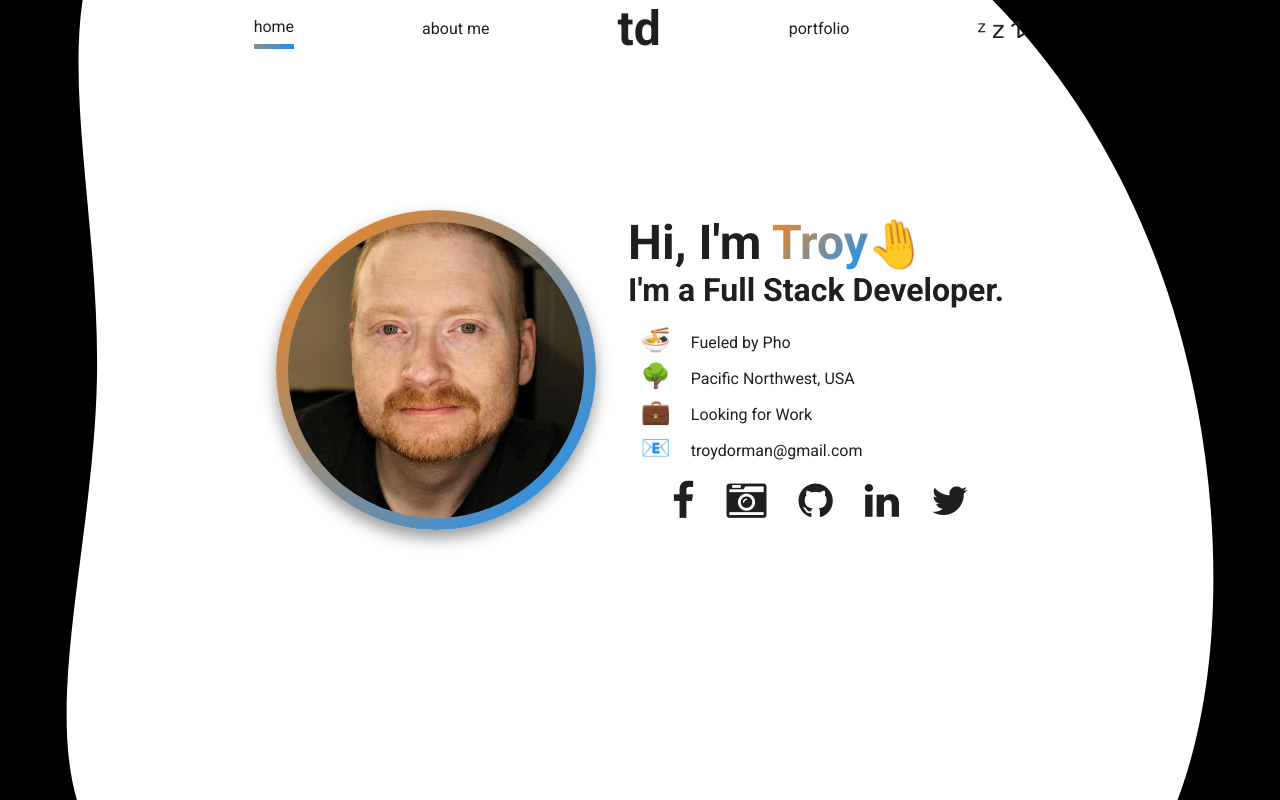
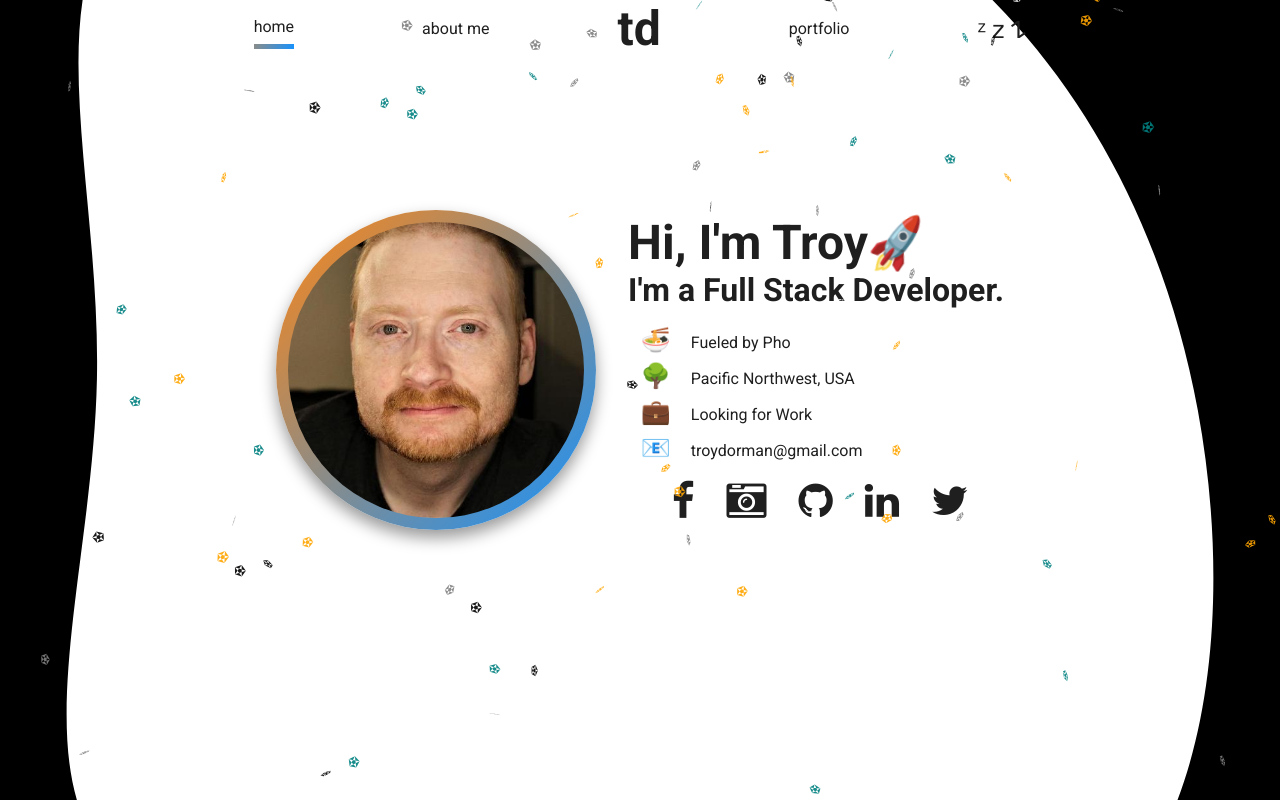
Before and after one commit to infiniteoo/portfolio_2024, a React (Create React App) app: page / in a window 1280 px wide. Built offline with nearby package versions, Linux system fonts and the light colour scheme.

Commit message:
added confetti

```diff
--- a/package.json
+++ b/package.json
@@ -19,10 +19,12 @@
     "postcss": "^8.4.14",
     "postcss-normalize": "^10.0.1",
     "react": "^18.2.0",
+    "react-confetti": "^6.1.0",
     "react-dom": "^18.2.0",
     "react-router-dom": "^6.3.0",
     "react-scripts": "^5.0.1",
     "react-tilt": "^1.0.2",
+    "react-use": "^17.4.0",
     "sass": "^1.54.5",
     "typescript": "^4.7.4"
   },
--- /dev/null
+++ b/src/components/confetti/ConfettiComponent.jsx
@@ -0,0 +1,36 @@
+import React from "react";
+import { useWindowSize } from "react-use";
+
+import Confetti from "react-confetti";
+
+const ConfettiComponent = () => {
+  const { width, height } = useWindowSize();
+  return (
+    <Confetti
+      width={width}
+      height={height}
+      numberOfPieces={150}
+      colors={["black", "gray", "white", "orange", "teal"]}
+      className="z-0"
+      opacity={0.9}
+      drawShape={(ctx) => {
+        ctx.beginPath();
+        let length = 6;
+        for (let i = 0; i < 5; i++) {
+          ctx.lineTo(
+            Math.cos((Math.PI * 2 * i) / 5) * length,
+            Math.sin((Math.PI * 2 * i) / 5) * length
+          );
+          ctx.lineTo(
+            Math.cos((Math.PI * 2 * (i + 2)) / 5) * length,
+            Math.sin((Math.PI * 2 * (i + 2)) / 5) * length
+          );
+        }
+        ctx.closePath();
+        ctx.fill();
+      }}
+    />
+  );
+};
+
+export default ConfettiComponent;
--- a/src/components/home/Home.js
+++ b/src/components/home/Home.js
@@ -6,6 +6,7 @@ import EmojiBullet from './EmojiBullet'
 import SocialIcon from './SocialIcon'
 import { Box } from '@mui/material'
 import { info } from '../../info/Info'
+import ConfettiComponent from '../confetti/ConfettiComponent'
 
 export default function Home() {
   return (
@@ -18,9 +19,9 @@ export default function Home() {
       minHeight={'calc(100vh - 175px)'}
     >
       <Box
-        className={classNames(Style.avatar, Style.shadowed)}
+        className={classNames((Style.avatar, Style.shadowed))}
         alt={'image of developer'}
-        style={{ background: info.gradient }}
+        style={{ background: info.gradient, zIndex: 10 }}
         component={'img'}
         src={me}
         width={{ xs: '35vh', md: '40vh' }}
@@ -32,17 +33,15 @@ export default function Home() {
       />
       <Box>
         <h1>
-          Hi, I'm{' '}
+          Hi, I'm {info.firstName}
           <span
             style={{
               background: info.gradient,
               WebkitBackgroundClip: 'text',
               WebkitTextFillColor: 'transparent',
             }}
-          >
-            {info.firstName}
-          </span>
-          <span className={Style.hand}>🤚</span>
+          ></span>
+          <span className={Style.hand}>🚀</span>
         </h1>
         <h2>I'm {info.position}.</h2>
         <Box component={'ul'} p={'0.8rem'}>
@@ -66,6 +65,8 @@ export default function Home() {
           ))}
         </Box>
       </Box>
+
+      <ConfettiComponent style={{ zIndex: 0 }} />
     </Box>
   )
 }
--- a/src/components/home/Home.module.scss
+++ b/src/components/home/Home.module.scss
@@ -1,4 +1,4 @@
-@import "../../variables.modules";
+@import '../../variables.modules';
 
 h1 {
   font-size: 2rem;
@@ -18,6 +18,15 @@ h2 {
   }
 }
 
+.z-0 {
+  position: relative;
+  z-index: 0;
+}
+
+.z-10 {
+  position: relative;
+  z-index: 10;
+}
 
 .hand {
   animation-name: wave;
@@ -38,12 +47,28 @@ a:hover {
 }
 
 @keyframes wave {
-  0% { transform: rotate( 0.0deg) }
-  10% { transform: rotate(14.0deg) }
-  20% { transform: rotate(-8.0deg) }
-  30% { transform: rotate(14.0deg) }
-  40% { transform: rotate(-4.0deg) }
-  50% { transform: rotate(10.0deg) }
-  60% { transform: rotate( 0.0deg) }
-  100% { transform: rotate( 0.0deg) }
+  0% {
+    transform: rotate(0deg);
+  }
+  10% {
+    transform: rotate(14deg);
+  }
+  20% {
+    transform: rotate(-8deg);
+  }
+  30% {
+    transform: rotate(14deg);
+  }
+  40% {
+    transform: rotate(-4deg);
+  }
+  50% {
+    transform: rotate(10deg);
+  }
+  60% {
+    transform: rotate(0deg);
+  }
+  100% {
+    transform: rotate(0deg);
+  }
 }
--- a/src/info/Info.js
+++ b/src/info/Info.js
@@ -98,7 +98,7 @@ export const info = {
     {
       title: 'PalletTest',
       live: 'https://pallettest.com',
-      source: 'https://github.com/infiniteoo',
+      source: 'https://www.pallettest.com',
       image: mock1,
     },
     {
```
Also changed, not shown: 2 other files (tests, documents, lock files or other folders).
